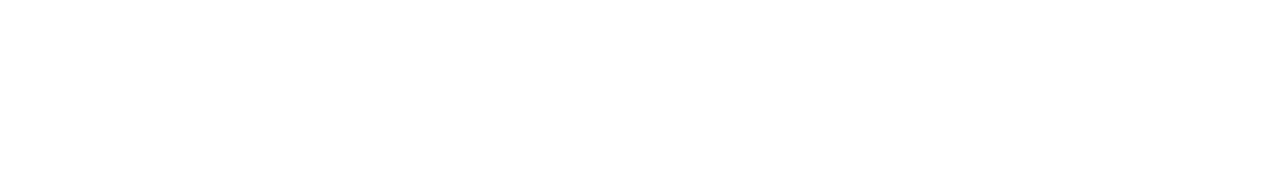
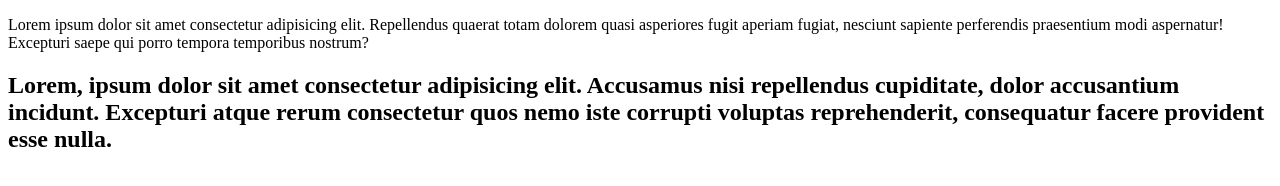
Before and after one commit to FerFoess/fmr_gds0551, a plain HTML site: page index.html in a window 1280 px wide. Drawn offline with Linux system fonts and the light colour scheme.

Commit message:
Modificación desde la rama main

```diff
--- a/index.html
+++ b/index.html
@@ -3,9 +3,15 @@
 <head>
     <meta charset="UTF-8">
     <meta name="viewport" content="width=device-width, initial-scale=1.0">
-    <title>Document</title>
+    <title>Modificaión desde main </title>
 </head>
 <body>
+    <p>
+        Lorem ipsum dolor sit amet consectetur adipisicing elit. Repellendus quaerat totam dolorem quasi asperiores fugit aperiam fugiat, nesciunt sapiente perferendis praesentium modi aspernatur! Excepturi saepe qui porro tempora temporibus nostrum?
+        <h2>
+            Lorem, ipsum dolor sit amet consectetur adipisicing elit. Accusamus nisi repellendus cupiditate, dolor accusantium incidunt. Excepturi atque rerum consectetur quos nemo iste corrupti voluptas reprehenderit, consequatur facere provident esse nulla.
+        </h2>
+    </p>
 
 </body>
 </html>
```
